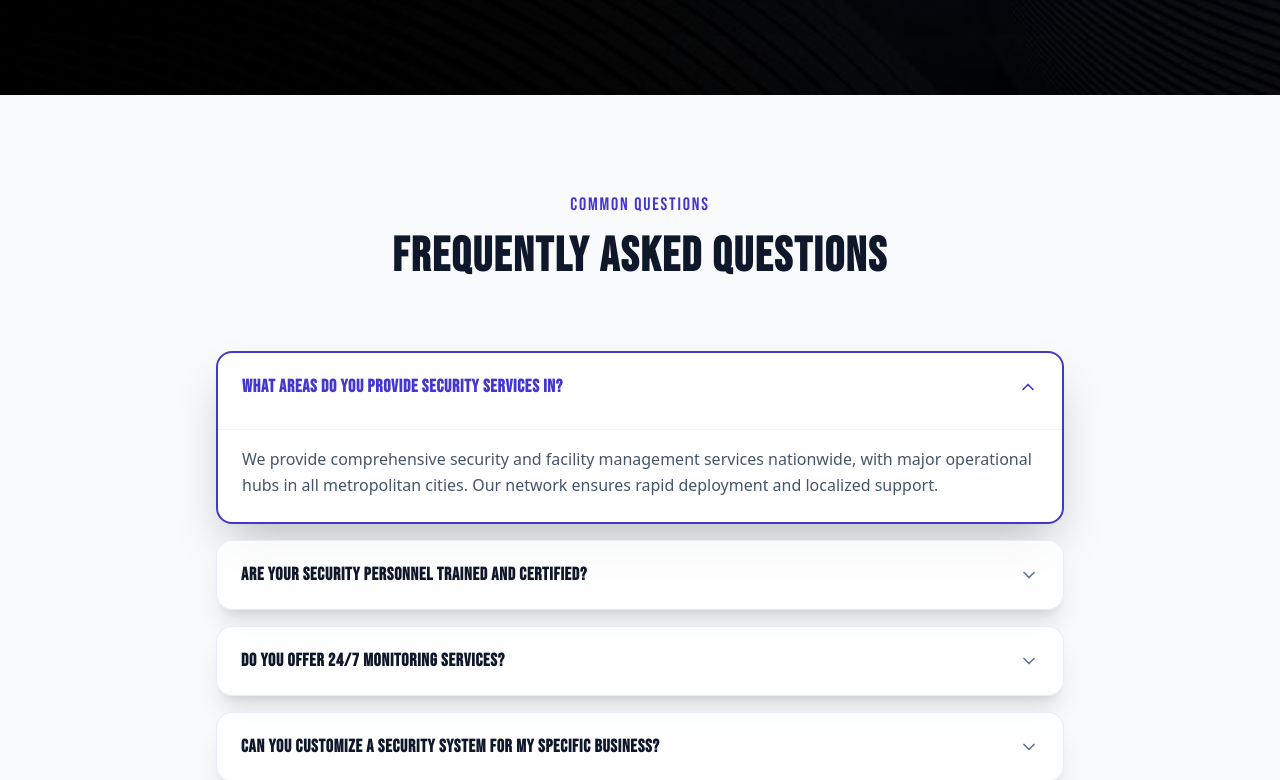
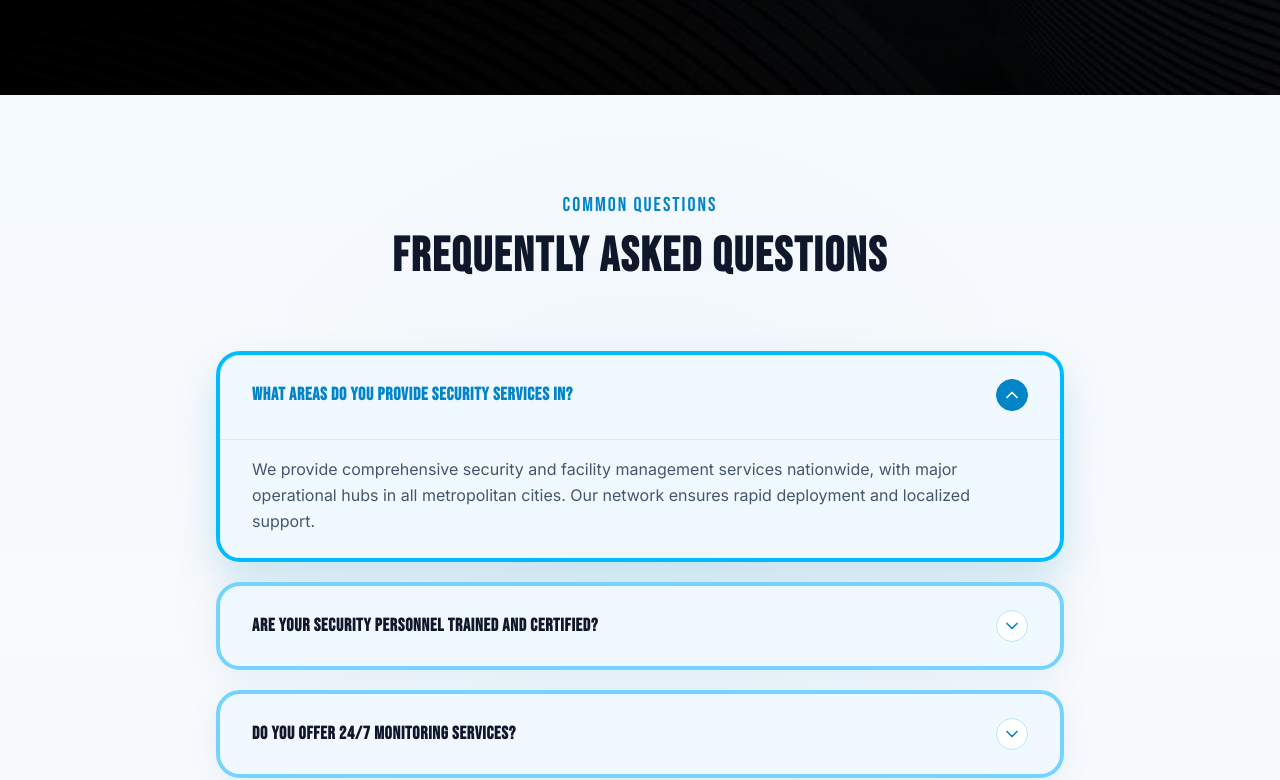
Before and after one commit to deepa11042004/faf2, a Next.js app: page / in a window 1280 px wide. Shown: the part 7010-7790 px from the top of the page. Built offline with nearby package versions, Linux system fonts and the light colour scheme.

Commit message:
feat: add FAQ section component with animated accordion functionality

```diff
--- a/src/components/sections/FAQ.tsx
+++ b/src/components/sections/FAQ.tsx
@@ -32,18 +32,21 @@ export function FAQSection() {
   const [openIndex, setOpenIndex] = useState<number | null>(0);
 
   return (
-    <section className="py-24 bg-[#F8FAFC] relative">
-      <div className="container mx-auto px-4 md:px-6 max-w-4xl">
+    <section className="py-24 bg-gradient-to-b from-sky-50/50 via-slate-50 to-sky-50/30 relative overflow-hidden">
+      {/* Ambient background light */}
+      <div className="absolute inset-0 opacity-30 bg-[radial-gradient(circle_at_50%_50%,rgba(2,132,199,0.12)_0%,transparent_60%)]" />
+
+      <div className="container mx-auto px-4 md:px-6 max-w-4xl relative z-10">
         <div className="text-center mb-16">
-          <span className="text-[#4338CA] font-bebas text-lg tracking-widest uppercase mb-2 block">
+          <span className="text-[#0284C7] font-bebas text-xl tracking-widest uppercase mb-2 block">
             Common Questions
           </span>
-          <h2 className="text-4xl md:text-5xl font-poppins font-bold text-[#0F172A] leading-tight">
+          <h2 className="text-4xl md:text-5xl font-poppins font-bold text-slate-900 leading-tight">
             Frequently Asked Questions
           </h2>
         </div>
 
-        <div className="flex flex-col gap-4">
+        <div className="flex flex-col gap-5">
           {faqs.map((faq, idx) => {
             const isOpen = openIndex === idx;
             return (
@@ -54,28 +57,35 @@ export function FAQSection() {
                 transition={{ delay: idx * 0.1, duration: 0.5 }}
                 key={idx}
                 className={cn(
-                  "rounded-2xl overflow-hidden transition-all duration-300 backdrop-blur-md",
+                  "rounded-3xl overflow-hidden transition-all duration-300 bg-sky-50/90 backdrop-blur-xl border-4 shadow-[0_8px_30px_rgba(2,132,199,0.08)]",
                   isOpen
-                    ? "border-2 border-[#4338CA] bg-white/90 shadow-2xl"
-                    : "border border-slate-200/80 bg-white/80 hover:border-[#4338CA]/40 shadow-xl"
+                    ? "border-sky-400 shadow-[0_20px_40px_rgba(2,132,199,0.18)]"
+                    : "border-sky-300 hover:border-sky-400"
                 )}
               >
                 <button
-                  className="w-full px-6 py-5 flex items-center justify-between text-left focus:outline-none"
+                  className="w-full px-8 py-6 flex items-center justify-between text-left focus:outline-none gap-4"
                   onClick={() => setOpenIndex(isOpen ? null : idx)}
                 >
                   <span className={cn(
                     "font-poppins font-semibold text-lg transition-colors",
-                    isOpen ? "text-[#4338CA]" : "text-[#0F172A]"
+                    isOpen ? "text-[#0284C7]" : "text-slate-900"
                   )}>
                     {faq.question}
                   </span>
-                  <ChevronDown
-                    className={cn(
-                      "w-5 h-5 text-slate-500 transition-transform duration-300 flex-shrink-0",
-                      isOpen && "transform rotate-180 text-[#4338CA]"
-                    )}
-                  />
+                  <div className={cn(
+                    "w-8 h-8 rounded-full flex items-center justify-center border transition-all shrink-0",
+                    isOpen
+                      ? "bg-[#0284C7] text-white border-[#0284C7]"
+                      : "bg-white text-[#0284C7] border-sky-200"
+                  )}>
+                    <ChevronDown
+                      className={cn(
+                        "w-5 h-5 transition-transform duration-300",
+                        isOpen && "transform rotate-180"
+                      )}
+                    />
+                  </div>
                 </button>
                 <AnimatePresence>
                   {isOpen && (
@@ -85,7 +95,7 @@ export function FAQSection() {
                       exit={{ height: 0, opacity: 0 }}
                       transition={{ duration: 0.3, ease: "easeInOut" }}
                     >
-                      <div className="px-6 pb-6 text-slate-600 leading-relaxed border-t border-slate-100 mt-2 pt-4">
+                      <div className="px-8 pb-6 text-slate-600 leading-relaxed border-t border-sky-200/60 mt-1 pt-4 font-inter">
                         {faq.answer}
                       </div>
                     </motion.div>
```
